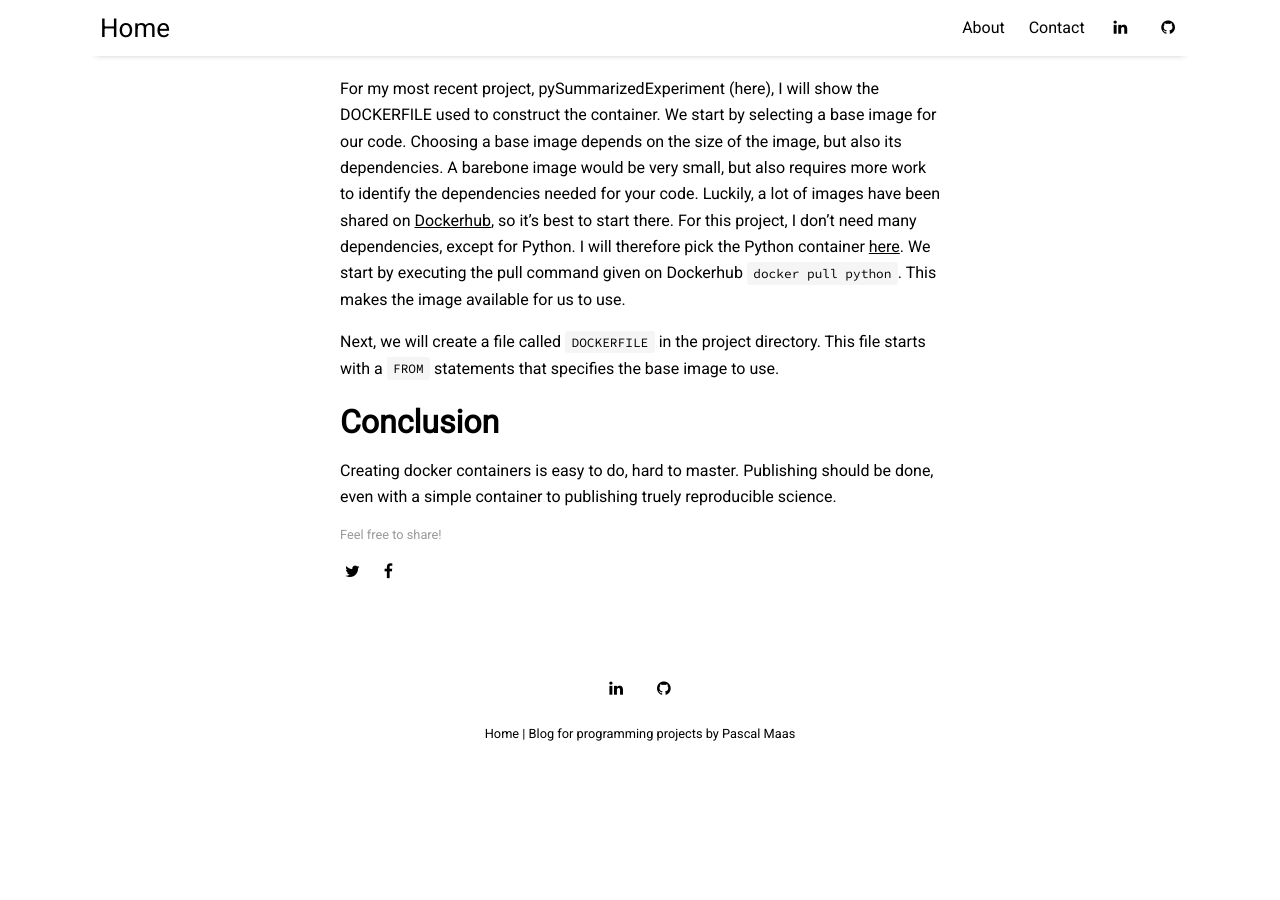
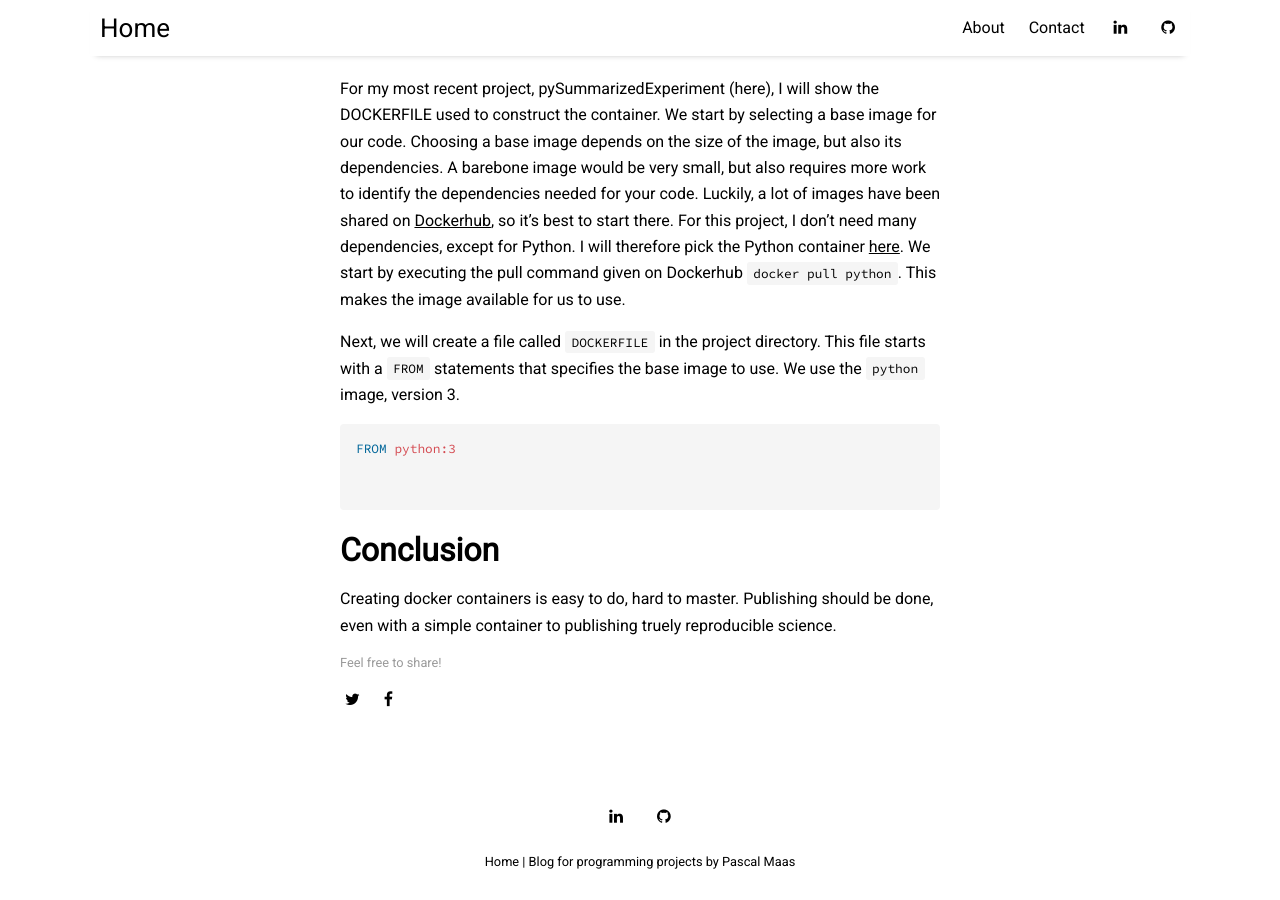
Before and after one commit to Pascallio/pascallio.github.io, a Jekyll site: the page built from _posts/2022-07-21-containers.md, in a window 1280 px wide and 900 px high, scrolled down 1277 px. Built offline with Jekyll 4.4.1, drawn with Linux system fonts in a browser that asks for light colours; nearby versions of some CDN libraries; before the commit the page ends 2049 px from its top, so only the background shows below that.

Commit message:
Update 2022-07-21-containers.md

````diff
--- a/_posts/2022-07-21-containers.md
+++ b/_posts/2022-07-21-containers.md
@@ -32,10 +32,13 @@ To get some insights on this subject, I performed text mining using [Europe PubM
 
 For my most recent project, pySummarizedExperiment (here), I will show the DOCKERFILE used to construct the container. We start by selecting a base image for our code. Choosing a base image depends on the size of the image, but also its dependencies. A barebone image would be very small, but also requires more work to identify the dependencies needed for your code. Luckily, a lot of images have been shared on [Dockerhub](https://hub.docker.com/), so it's best to start there. For this project, I don't need many dependencies, except for Python. I will therefore pick the Python container [here](https://hub.docker.com/_/python). We start by executing the pull command given on Dockerhub `docker pull python`. This makes the image available for us to use.
 
-Next, we will create a file called `DOCKERFILE` in the project directory. This file starts with a `FROM` statements that specifies the base image to use.
+Next, we will create a file called `DOCKERFILE` in the project directory. This file starts with a `FROM` statements that specifies the base image to use. We use the `python` image, version 3.
+
+```dockerfile
+FROM python:3
 
 
-
+```
 # Conclusion
 
 <!--  Conclusion on containerization, (bio)science should catch up -->
````
